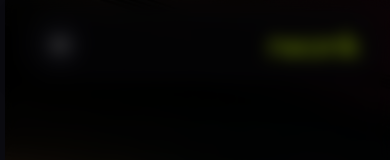
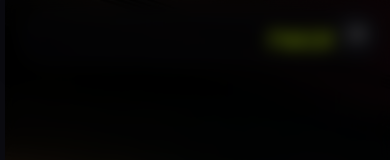
Before and after one commit to wfan2499-ux/neonk, a Next.js app: page / in a window 390 px wide. Shown: the top 160 px of the page. Built offline with nearby package versions, Linux system fonts and the light colour scheme; a web font is replaced by a local one.

Commit message:
fix: hamburger stays visible when pill hides
- Moved MobileMenu outside AnimatePresence wrapper
- Absolute positioned at top-right (matches pill position)
- Pill disappears, hamburger remains visible
- Pill returns on close via AnimatePresence

```diff
--- a/src/app/page.tsx
+++ b/src/app/page.tsx
@@ -133,13 +133,15 @@
           واتساب
         </a>
 
-        {/* Mobile hamburger */}
-        <div className="shrink-0">
-          <MobileMenu onOpenChange={setMenuOpen} />
-        </div>
+        {/* Mobile hamburger — inside pill for positioning */}
       </motion.div>
         )}
       </AnimatePresence>
+
+      {/* Hamburger stays visible when pill is hidden — positioned at right edge */}
+      <div className="absolute top-3 right-4 md:top-5 md:right-5 pointer-events-auto">
+        <MobileMenu onOpenChange={setMenuOpen} />
+      </div>
     </nav>
   );
 }
```
